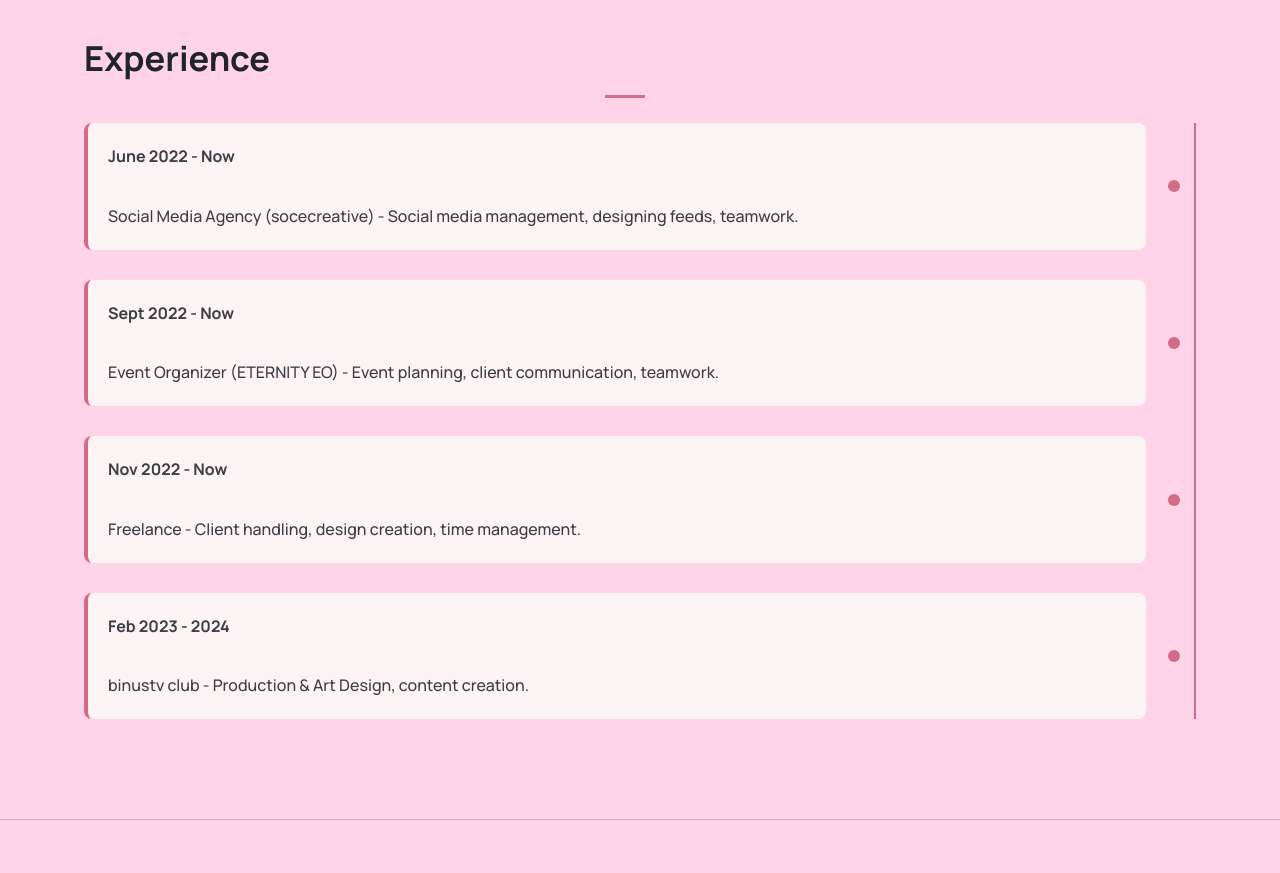
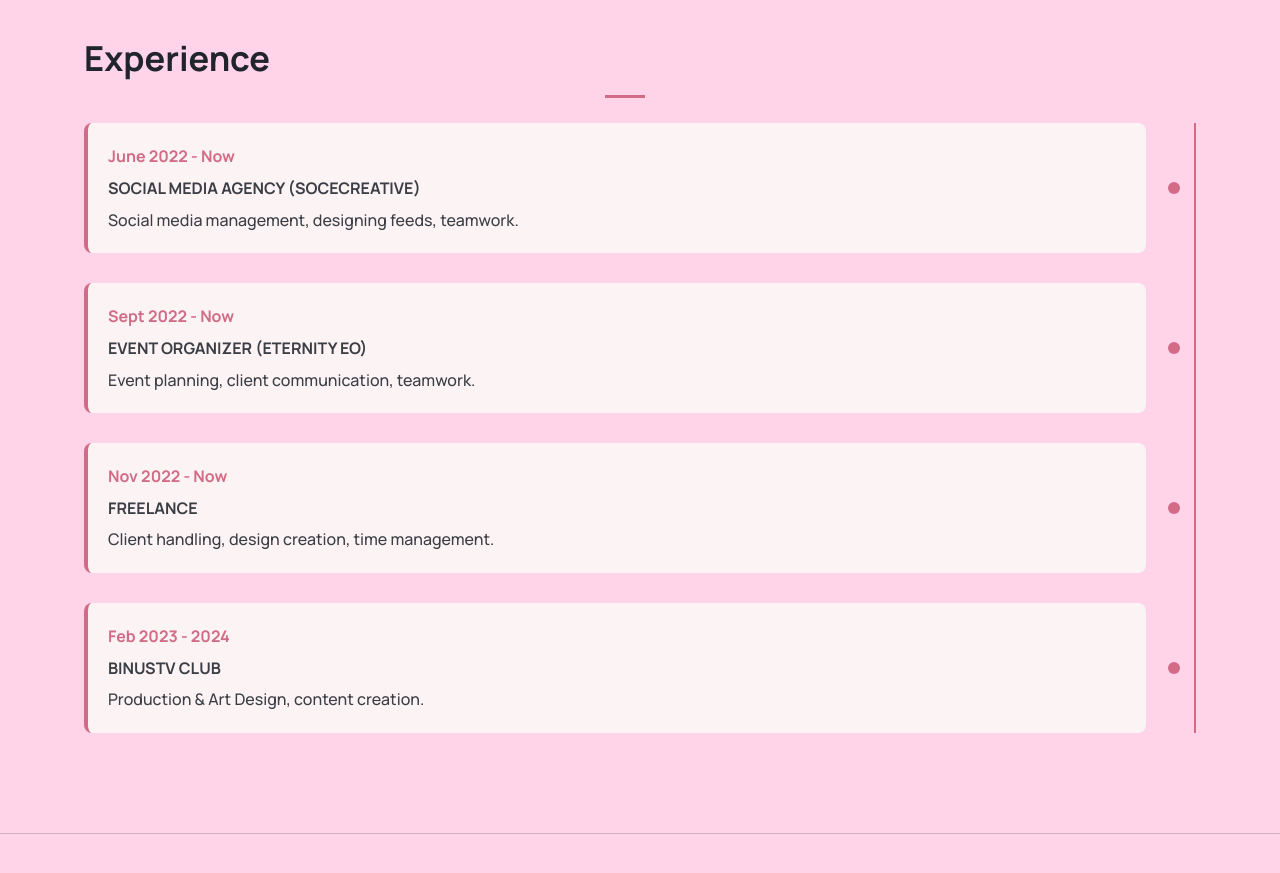
Before and after one commit to Brazer27/Portfolio, a plain HTML site: page index.html in a window 1280 px wide. Shown: the part 1680-2553 px from the top of the page. Drawn offline with nearby package versions, Linux system fonts and the light colour scheme.

Commit message:
Update index.html

```diff
--- a/index.html
+++ b/index.html
@@ -133,24 +133,28 @@
             </section>
 
             <!-- Experience -->
-            <section class="experience">
+             <section class="experience">
               <h2 class="section-title">Experience</h2>
               <div class="experience-list">
                 <div class="experience-item">
-                  <strong>June 2022 - Now</strong><br>
-                  Social Media Agency (socecreative) - Social media management, designing feeds, teamwork.
+                  <strong class="date-range">June 2022 - Now</strong>
+                  <strong class="company-name">SOCIAL MEDIA AGENCY (SOCECREATIVE)</strong>
+                  <p class="description">Social media management, designing feeds, teamwork.</p>
                 </div>
                 <div class="experience-item">
-                  <strong>Sept 2022 - Now</strong><br>
-                  Event Organizer (ETERNITY EO) - Event planning, client communication, teamwork.
+                  <strong class="date-range">Sept 2022 - Now</strong>
+                  <strong class="company-name">EVENT ORGANIZER (ETERNITY EO)</strong>
+                  <p class="description">Event planning, client communication, teamwork.</p>
                 </div>
                 <div class="experience-item">
-                  <strong>Nov 2022 - Now</strong><br>
-                  Freelance - Client handling, design creation, time management.
+                  <strong class="date-range">Nov 2022 - Now</strong>
+                  <strong class="company-name">FREELANCE</strong>
+                  <p class="description">Client handling, design creation, time management.</p>
                 </div>
                 <div class="experience-item">
-                  <strong>Feb 2023 - 2024</strong><br>
-                  binustv club - Production & Art Design, content creation.
+                  <strong class="date-range">Feb 2023 - 2024</strong>
+                  <strong class="company-name">BINUSTV CLUB</strong>
+                  <p class="description">Production & Art Design, content creation.</p>
                 </div>
               </div>
             </section>
```
